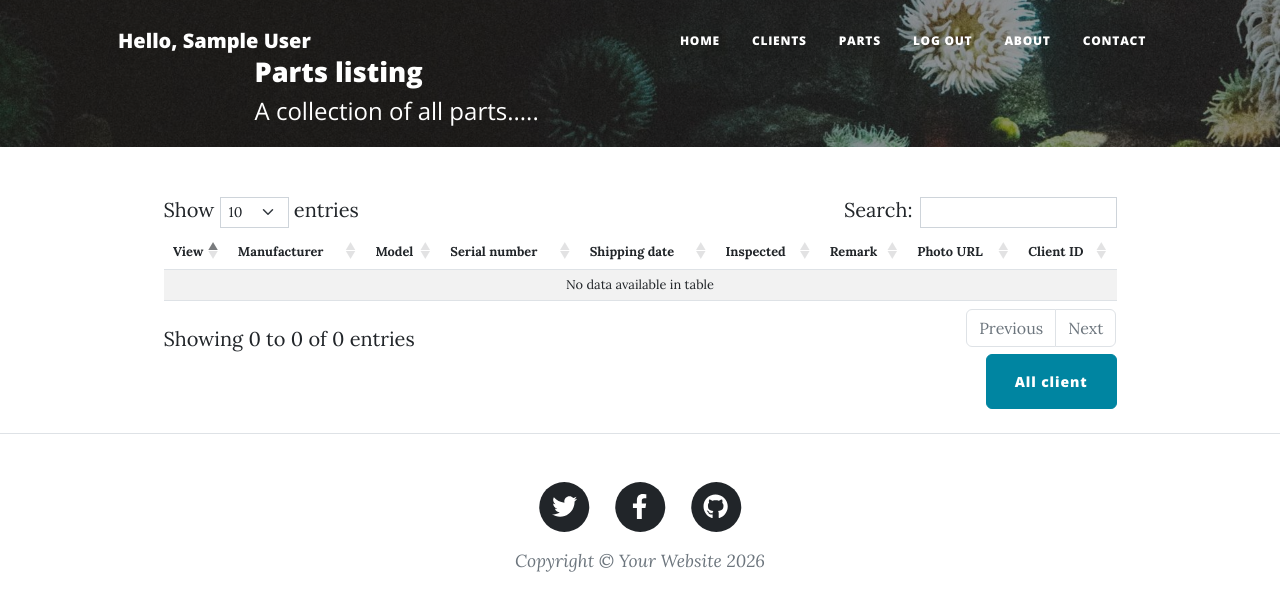
After one commit to dlloigit36/QQ-machinery, a Flask app: page /all-part in a window 1280 px wide. The commit adds this page. Shown: the top 611 px of the page. Run offline with Flask 3, Linux system fonts and the light colour scheme; the visitor is signed in with stand-in values (Sample User, id 1); data that the repository does not hold is empty; some libraries are stand-ins or nearby versions.

Commit message:
add all part page and logic, fix part details view

```diff
--- a/forms.py
+++ b/forms.py
@@ -52,6 +52,8 @@ class QPartViewForm(FlaskForm):
     inspected_b = StringField("Inspected",
                               render_kw={"readonly": True, "class": "form-control-plaintext"})
     remark = TextAreaField("Remark",
+                           render_kw={"readonly": True, "class": "form-control-plaintext"})
+    photo_url = TextAreaField("Photo URL",
                            render_kw={"readonly": True, "class": "form-control-plaintext"})
     edit_date = StringField("Last Edited",
                             render_kw={"readonly": True, "class": "form-control-plaintext"})
--- a/main.py
+++ b/main.py
@@ -154,6 +154,20 @@ def get_all_client():
         current_user=current_user
     )
 
+# TODO: route to display all parts from db
+@app.route('/all-part')
+@login_required
+def get_all_part():
+    result = db.session.execute((db.select(QPart)))
+    parts = result.scalars().all()
+    part_t_header = ["View", "Manufacturer", "Model", "Serial number", "Shipping date", "Inspected", "Remark",
+                   "Photo URL", "Client ID"]
+    return render_template(
+        "list-part-all.html",
+        table_header=part_t_header,
+        all_part=parts,
+        current_user=current_user
+    )
 
 # TODO: Route to list part for selected client.
 @app.route("/client-part/<int:client_id>")
@@ -363,6 +377,7 @@ def view_part(part_id):
         shipping_date=selected_part.shipping_date,
         inspected_b=selected_part.inspected_b,
         remark=selected_part.remark,
+        photo_url=selected_part.photo_uri,
         edit_date=selected_part.edit_date,
         create_date=selected_part.create_date
     )
--- a/templates/header.html
+++ b/templates/header.html
@@ -94,7 +94,14 @@
               <a
                 class="nav-link px-lg-3 py-3 py-lg-4"
                 href="{{ url_for('get_all_client') }}"
-                >Client</a
+                >Clients</a
+              >
+            </li>
+            <li class="nav-item">
+              <a
+                class="nav-link px-lg-3 py-3 py-lg-4"
+                href="{{ url_for('get_all_part') }}"
+                >Parts</a
               >
             </li>
             <li class="nav-item">
--- a/templates/list-client.html
+++ b/templates/list-client.html
@@ -62,7 +62,7 @@
 
       <!-- Pager-->
       <div class="d-flex justify-content-end mb-4">
-        <a class="btn btn-secondary text-uppercase" href="#!">Older Posts →</a>
+        <a class="btn btn-secondary" href="#!">Do Nothing →</a>
       </div>
     </div>
   </div>
--- /dev/null
+++ b/templates/list-part-all.html
@@ -0,0 +1,68 @@
+{% include "header.html" %}
+
+<!-- Page Header-->
+<header
+  class="masthead"
+  style="background-image: url('../static/assets/img/home-bg.jpg')"
+>
+  <div class="container position-relative px-4 px-lg-5">
+    <div class="row gx-4 gx-lg-5 justify-content-center">
+      <div class="col-md-12 col-lg-10 col-xl-9">
+        <div class="site-heading">
+          <h1>Parts listing</h1>
+          <span class="subheading">A collection of all parts.....</span>
+        </div>
+      </div>
+    </div>
+  </div>
+</header>
+<!-- Main Content-->
+<div class="container px-4 px-lg-5">
+  <div class="row gx-4 gx-lg-5 justify-content-center">
+    <div class="col-md-14 col-lg-12 col-xl-11">
+      <!--client table -->
+      <table id="example" class="table table-striped table-hover" style="width:100%">
+            <thead>
+                <tr>
+                    {% for h in table_header: %}
+                    <th>{{ h }}</th>
+                    {% endfor %}
+                </tr>
+            </thead>
+            <tbody>
+                {% for p in all_part: %}
+
+                <tr>
+                    <td>
+                        <a href="{{ url_for('view_part', clientId=p.client_id, part_id=p.id) }}">Details</a>
+                    </td>
+                    <td class="truncate" data-bs-toggle="tooltip" title="{{ p.manufacturer }}">{{ p.manufacturer }}</td>
+                    <td class="truncate" data-bs-toggle="tooltip" title="{{ p.model }}">{{ p.model }}</td>
+                    <td class="truncate" data-bs-toggle="tooltip" title="{{ p.serial_number }}">{{ p.serial_number }}</td>
+                    <td>{{ p.shipping_date }}</td>
+                    <td>{{ p.inspected_b }}</td>
+                    <td class="truncate" data-bs-toggle="tooltip" title="{{ p.remark }}">{{ p.remark }}</td>
+                    <td class="truncate" data-bs-toggle="tooltip" title="{{ p.photo_uri }}"><a href="{{ p.photo_uri }}">{{ p.photo_uri }}</a></td>
+<!--                    <td>{{ p.edit_date }}</td>-->
+<!--                    <td>{{ p.create_date }}</td>-->
+                    <td><a href="{{ url_for('get_client_part', client_id=p.client_id) }}">{{ p.client_id }}</a></td>
+                </tr>
+                {% endfor %}
+                <!-- Add more rows as needed -->
+            </tbody>
+        </table>
+
+      <!-- button to go to client page -->
+      <div class="d-flex justify-content-end mb-4">
+        <a
+          class="btn btn-primary float-right"
+          href="{{url_for('get_all_client')}}"
+          >All client</a
+        >
+      </div>
+
+    </div>
+  </div>
+</div>
+
+{% include "footer.html" %}
```
Also changed, not shown: templates/make-part.html (+8 -0 lines).
